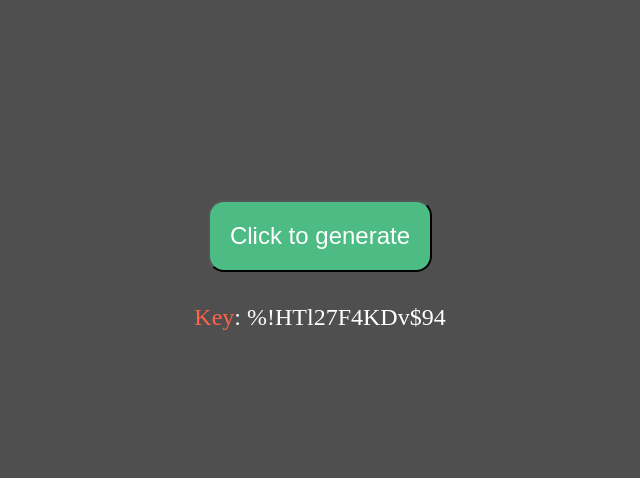
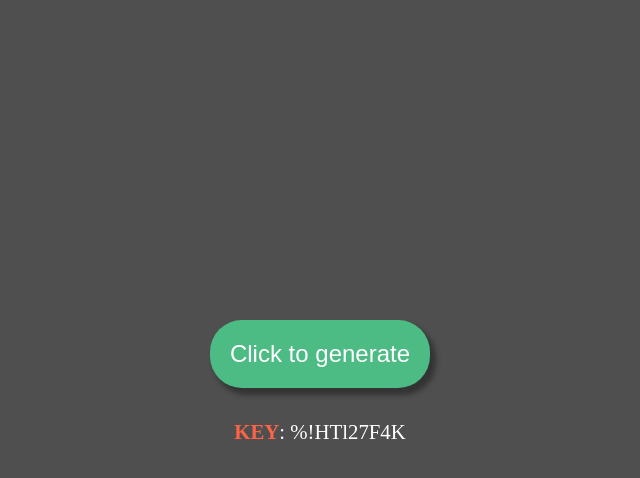
Before and after one commit to Gaydamovich/key_generator, a plain HTML site: page index.html in a window 1280 px wide. Both pictures are taken after a click on the button "Click to generate". Shown: the whole page, without its empty margins (320-960 px from the left). Drawn offline with Linux system fonts and the light colour scheme.

Commit message:
fix: add features

```diff
--- a/index.js
+++ b/index.js
@@ -6,12 +6,18 @@ function generateKeys() {
 	const arrResult = [];
 	const arraySymbols = symbols.split('');
 
-	for (let i = 0; i < 15; i++) {
+	for (let i = 0; i < 10; i++) {
 		arrResult.push(arraySymbols[Math.floor(Math.random() * arraySymbols.length)])
 	}
 
 	const key = arrResult.join('');
-	document.querySelector('.resultKeys').innerHTML = `<span style="color: tomato">Key</span>: ${key}`;
+	document.querySelector('.resultKeys').innerHTML = `<span style="color: tomato; font-weight: bold">KEY</span>: ${key}`;
+
+	let reg = /\$\d+/;
+	if (key.match(reg)) {
+		const win = key.match(reg)
+		alert(`УРА!! вы выиграли ${win}`)
+	}
 }
 
 document.getElementById('btn').addEventListener('click', generateKeys);
--- a/style.css
+++ b/style.css
@@ -7,20 +7,29 @@ body {
 button {
     display: block;
     padding: 20px;
-    margin: 200px auto 0 auto;
+    margin: 40vh auto 0 auto;
     font-size: 1.5rem;
     background-color: #4cbb84;
     color: #fff;
-    border-radius: 1rem;
+    border: none;
+    border-radius: 2rem;
     outline: none;
+    box-shadow: 5px 6px 5px 1px #343434;
+}
+
+button:hover {
+    background-color: #41a071;
+    color: #fff;
 }
 
 .resultKeys {
-    text-align: center;
+    text-align: left;
     box-sizing: border-box;
+    width: 300px;
     padding: 1rem;
-    width: 350px;
     color: white;
     margin: 1rem auto;
-    font-size: 1.5rem;
+    display: flex;
+    justify-content: center;
+    font-size: 1.3rem;
 }
```
